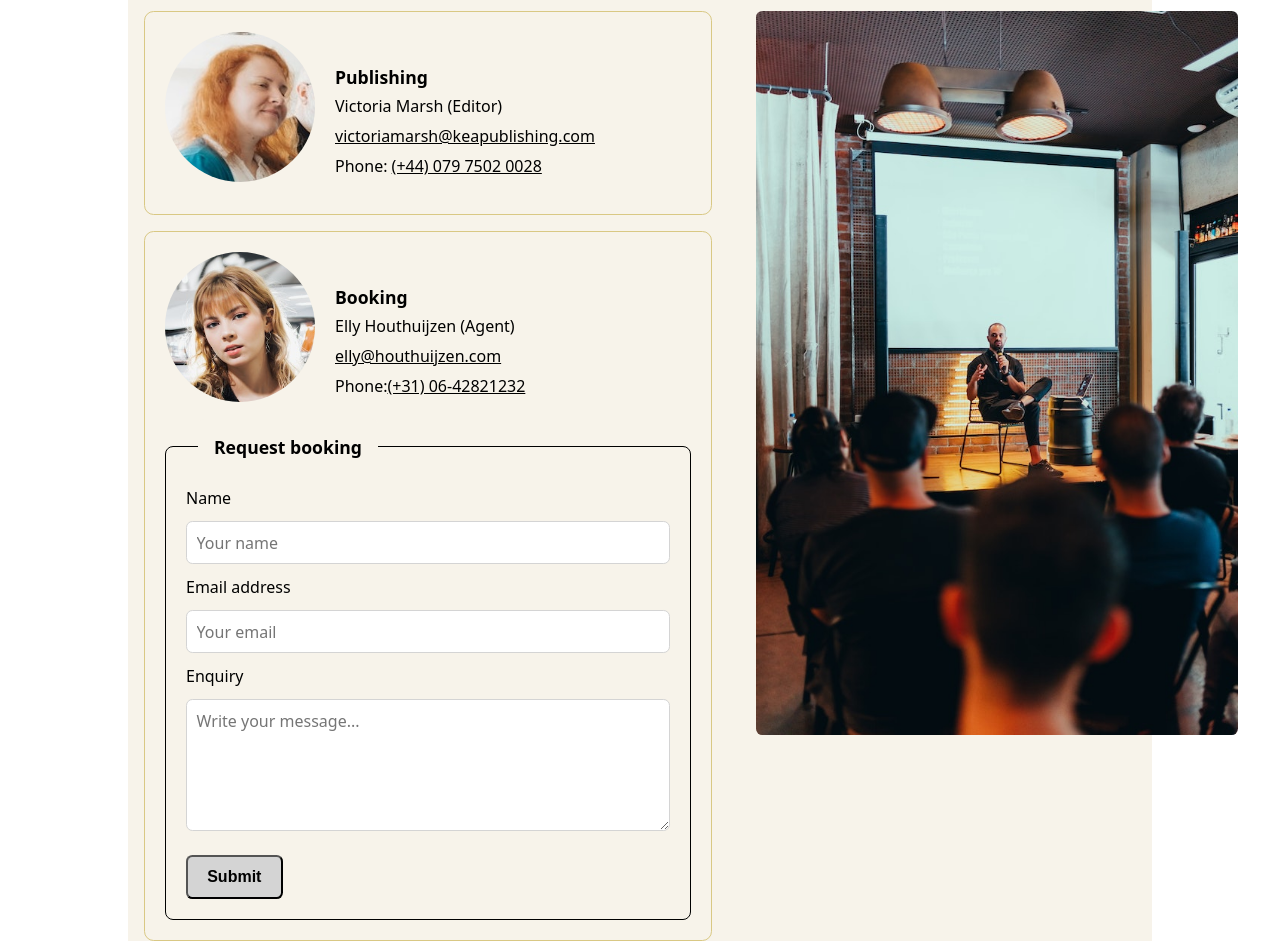
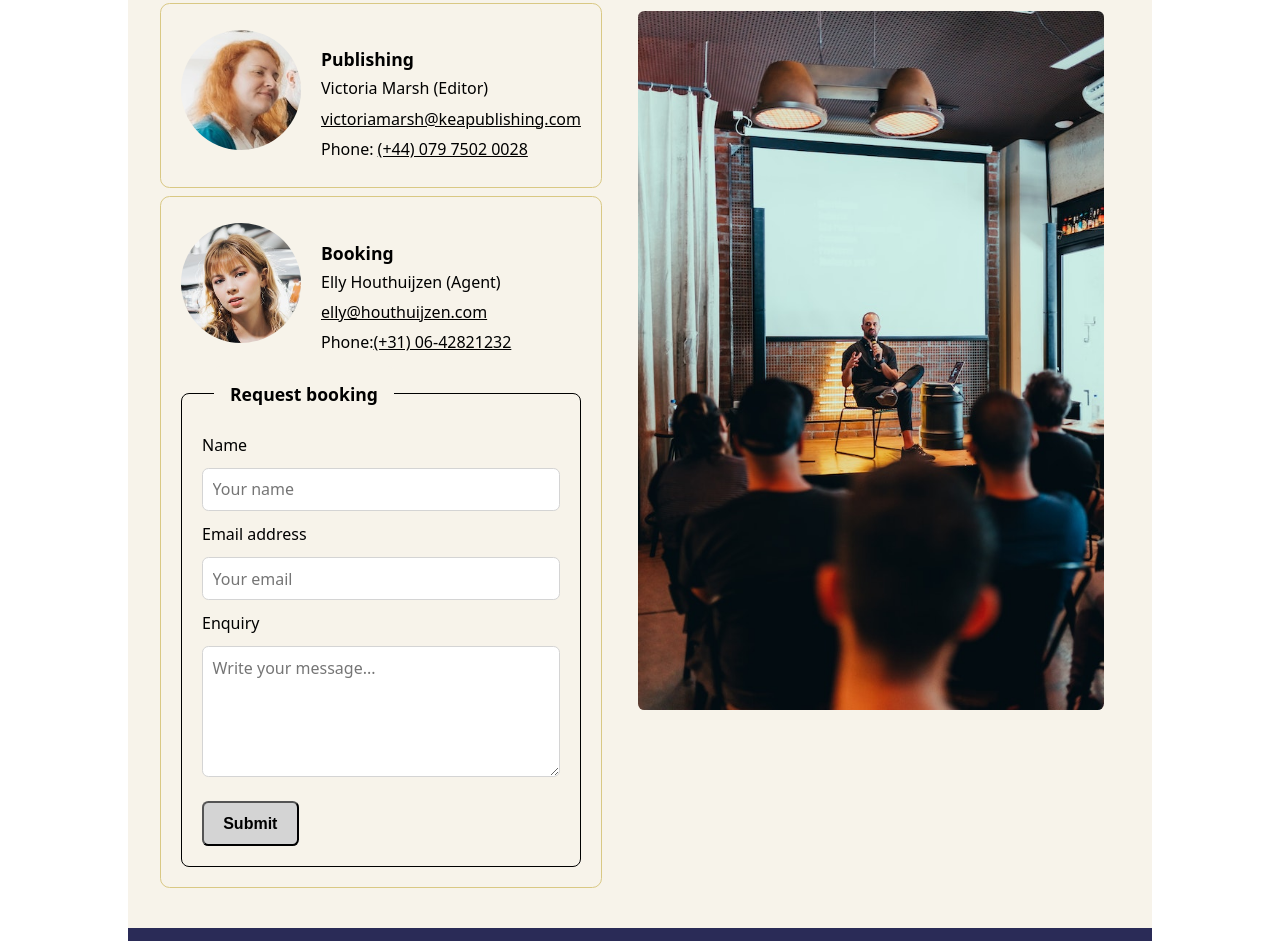
Before and after one commit to stkj1995/Tristan-Wede-Lind, a plain HTML site: page index.html in a window 1280 px wide. Shown: the part 5556-6497 px from the top of the page. Drawn offline with Linux system fonts and the light colour scheme; a web font is replaced by a local one.

Commit message:
contact styling desktop

```diff
--- a/css/styles.css
+++ b/css/styles.css
@@ -493,7 +493,7 @@ body {
 
     /* ---------- RIGHT IMAGE ---------- */
     .contact-img {
-      display: none !important;
+      display: none;
     }
   }
 
@@ -791,7 +791,7 @@ body {
   /* CONTACT tablet */
   .contact {
   h3 {
-    font-size: 2rem;
+    font-size: 1.8rem;
     text-align: left;
     margin-bottom: var(--space-m);
   }
@@ -801,16 +801,19 @@ body {
     flex-direction: row;
     align-items: flex-start;
     justify-content: center;
-    gap: var(--space-s);
-    width: 110%;
+    gap: var(--space-m);
+    /* width: 50%; */
+    /* margin: 0 auto; */
   }
 
-  /* venstre kolonne med cards + form */
+    /* Left column: cards + form */
     .contact-grid {
+      flex: 1;
       display: flex;
       flex-direction: column;
       gap: var(--space-l);
-    min-width: 600px;
+      max-width: 600px;
+      width: 100%;
     }
 
     .contact-left .contact-card {
@@ -819,7 +822,7 @@ body {
       border: 1px solid var(--colorBgYellow);
       border-radius: 0.6rem !important;
       padding: var(--space-s);
-    margin: 1rem;
+      margin: 0.5rem 0;
     }
 
     .contact-top {
@@ -833,14 +836,13 @@ body {
       display: flex;
       justify-content: flex-start;
       margin-bottom: var(--space-s);
-  }
 
-  .contact-top-img img {
-    width: 150px;
-    height: 150px;
+      img {
+        width: 120px;
+        height: 120px;
         object-fit: cover;
         border-radius: 50%;
-    display: block;
+      }
     }
 
     .contact-form {
@@ -852,24 +854,26 @@ body {
       gap: 0.6rem;
       border-radius: 0.4rem;
       padding: var(--space-m);
+      width: 100%;
     }
 
-  /* højre billede-sektion */
+    /* Right image section */
     .contact-img {
-    display: flex !important;
-    flex: 2;
-    min-width: 320px;
-    justify-content: left;
+      display: flex;
+      flex: 1.5;
+      min-width: 300px;
+      justify-content: flex-start;
       align-items: flex-start;
       margin: 1rem;
-  }
 
-  .contact-img img {
+      img {
         display: block;
         width: 100%;
         height: auto;
-    max-width: 1200px;
+        max-width: 500px;
         object-fit: cover;
+        border-radius: 0.4rem;
+      }
     }
   }
 
@@ -1058,13 +1062,15 @@ body {
     display: flex;
     flex-direction: row;
     align-items: flex-start;
-    justify-content: center;
+    justify-content: space-between;
     gap: var(--space-l);
-    width: 110%;
+    width: 100%;
+    max-width: 1200px;
+    padding: 0 var(--space-l);
   }
 
   .contact-grid {
-    flex: 1.2;
+    flex: 1.5;
     display: flex;
     flex-direction: column;
     gap: var(--space-l);
@@ -1089,8 +1095,8 @@ body {
     margin-bottom: var(--space-s);
 
     img {
-      width: 150px;
-      height: 150px;
+      width: 220px;
+      height: 220px;
       border-radius: 50%;
       object-fit: cover;
     }
@@ -1105,18 +1111,17 @@ body {
   }
 
   .contact-img {
-    display: flex !important;
-    flex: 1;
-    justify-content: left;
+    display: flex;
+    flex: 1.5;
+    justify-content: flex-start;
     align-items: flex-start;
     margin: 1rem;
 
     img {
       width: 100%;
-      max-width: 700px;
+      max-width: 900px;
       height: auto;
       object-fit: cover;
-      border-radius: 0.4rem;
     }
   }
 
```
Lines whose indentation alone changed are shown as unchanged.
